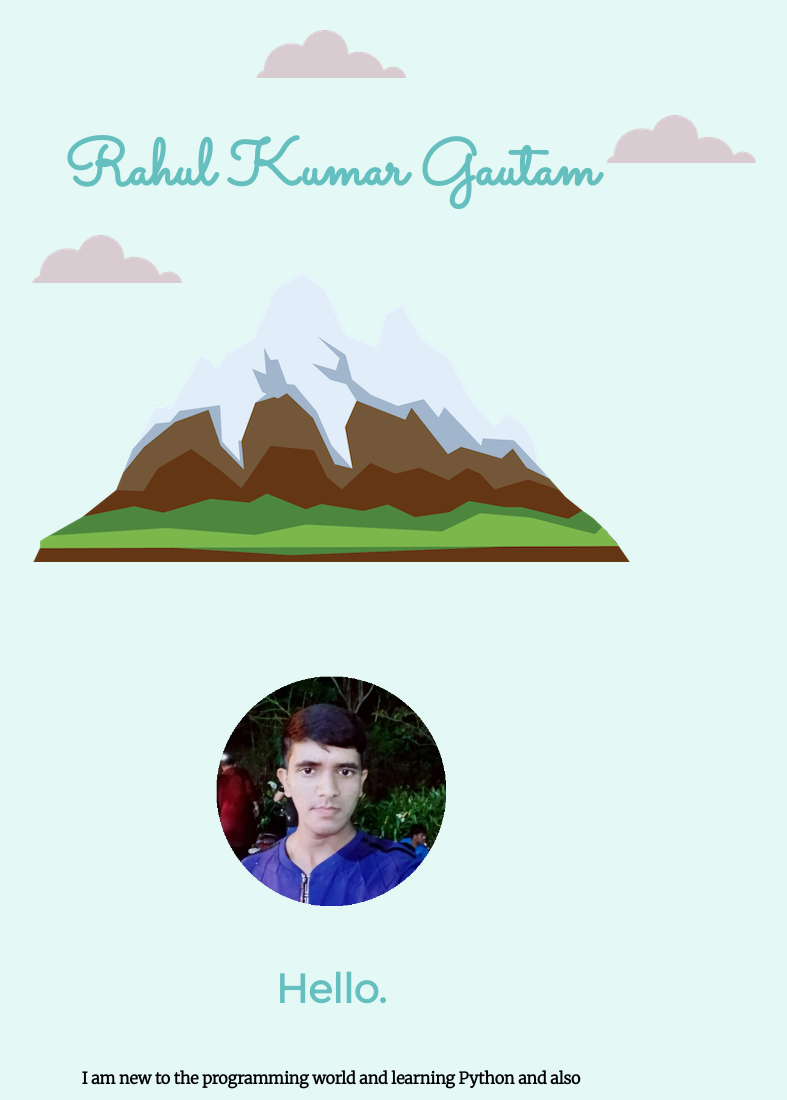
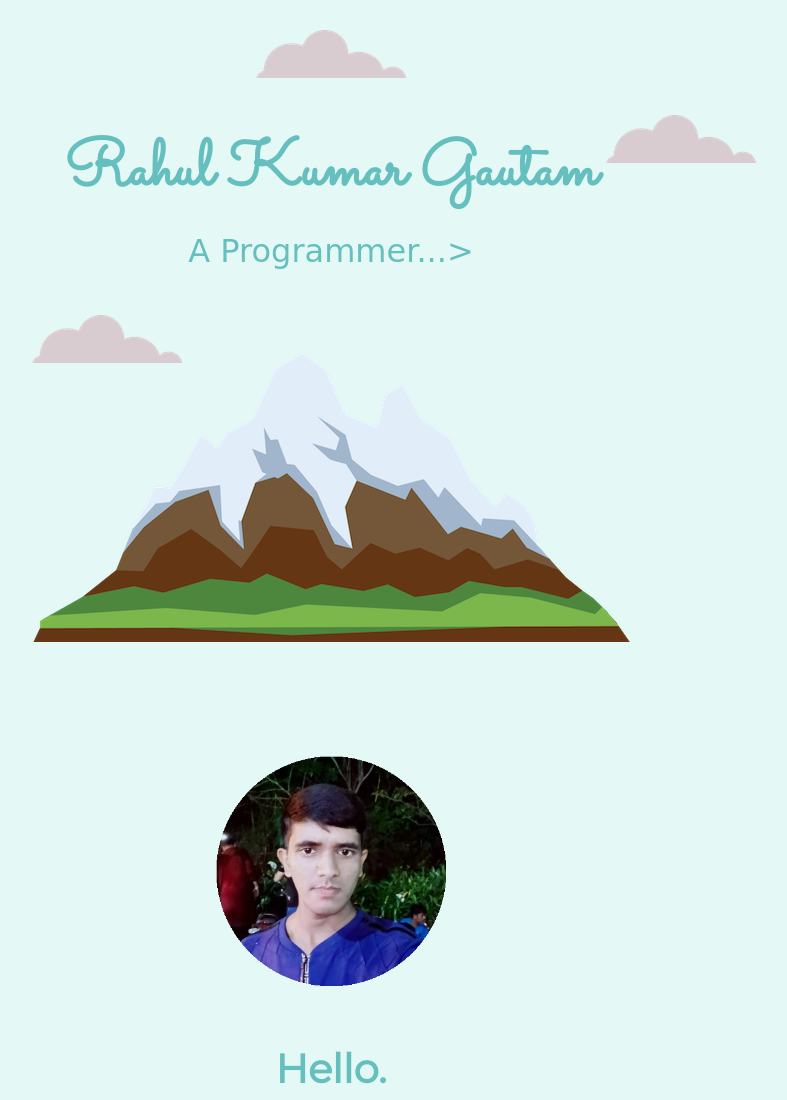
Before and after one commit to RahulKumarGautam1636/rkg, a plain HTML site: page index.html in a window 1280 px wide. Shown: the top 1100 px of the page, without its empty margins (309-1096 px from the left). Drawn offline with Linux system fonts and the light colour scheme.

Commit message:
Update index.html

```diff
--- a/index.html
+++ b/index.html
@@ -11,7 +11,7 @@
       <img class="middle_cloud" src="cloud.png" alt="middle-cloud">
       <img class="top_cloud" src="cloud.png" alt="top-cloud">
       <h1 class="heading">Rahul Kumar Gautam</h1>
-      <p class="A Programmer..."></p>
+      <p class="programmer">A Programmer...></p>
       <img class="bottom_cloud" src="cloud.png" alt="cloud">
       <img class="wins" src="mountain.png" alt="mountain">
 
```
